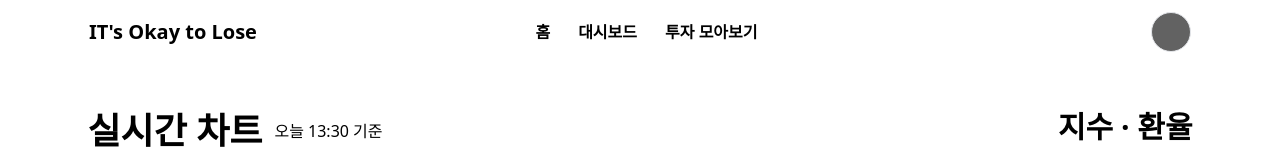
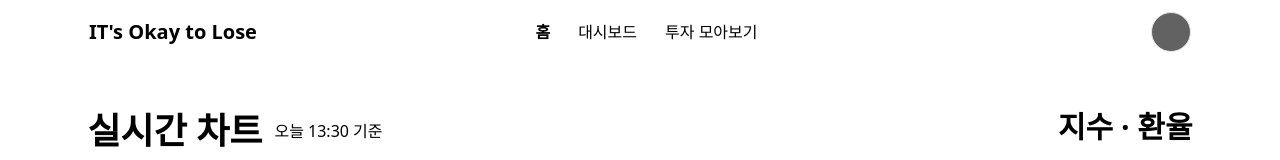
Before and after one commit to IT-s-Okay-to-Lose/FE, a React (Vite) app: page / in a window 1280 px wide. Shown: the top 160 px of the page. Built offline with nearby package versions, Linux system fonts and the light colour scheme.

Commit message:
Design: pathname 추출 후 헤더에 디자인 적용

```diff
--- a/src/shared/components/molecules/Header.tsx
+++ b/src/shared/components/molecules/Header.tsx
@@ -1,23 +1,41 @@
-import { Link } from "react-router-dom";
+import { Link, useLocation } from "react-router-dom";
 import Typography from "../atoms/Typography";
 
 function Header() {
+  const location = useLocation();
+  const pathname = location.pathname;
+
+  const isActive = (path: string) => pathname === path;
+
   return (
     <div className="flex justify-center">
       <div className="flex w-full max-w-[850px] laptop:max-w-[1150px] px-6 py-3 justify-between items-center">
         <Typography.SubTitle1>IT{"'"}s Okay to Lose</Typography.SubTitle1>
 
-        <div className="flex gap-7 items-center ">
+        <div className="flex gap-7 items-center">
           <Link to="/">
-            <Typography.SubTitle2>홈</Typography.SubTitle2>
+            <Typography.SubTitle2
+              className={isActive("/") ? "font-bold" : "font-normal"}
+            >
+              홈
+            </Typography.SubTitle2>
           </Link>
           <Link to="/dashboard">
-            <Typography.SubTitle2>대시보드</Typography.SubTitle2>
+            <Typography.SubTitle2
+              className={isActive("/dashboard") ? "font-bold" : "font-normal"}
+            >
+              대시보드
+            </Typography.SubTitle2>
           </Link>
           <Link to="/overview">
-            <Typography.SubTitle2>투자 모아보기</Typography.SubTitle2>
+            <Typography.SubTitle2
+              className={isActive("/overview") ? "font-bold" : "font-normal"}
+            >
+              투자 모아보기
+            </Typography.SubTitle2>
           </Link>
         </div>
+
         <div className="w-[155px] flex justify-end">
           <div className="border w-[40px] h-[40px] rounded-full bg-otl-gray"></div>
         </div>
--- a/src/shared/hooks/useMediaQuery.ts
+++ b/src/shared/hooks/useMediaQuery.ts
@@ -1,7 +1,7 @@
 import { useEffect, useState } from "react";
 
 export default function useMediaQuery(query: string): boolean {
-  const [matches, setMatches] = useState(false);
+  const [matches, setMatches] = useState(true);
 
   useEffect(() => {
     const media = window.matchMedia(query);
```
